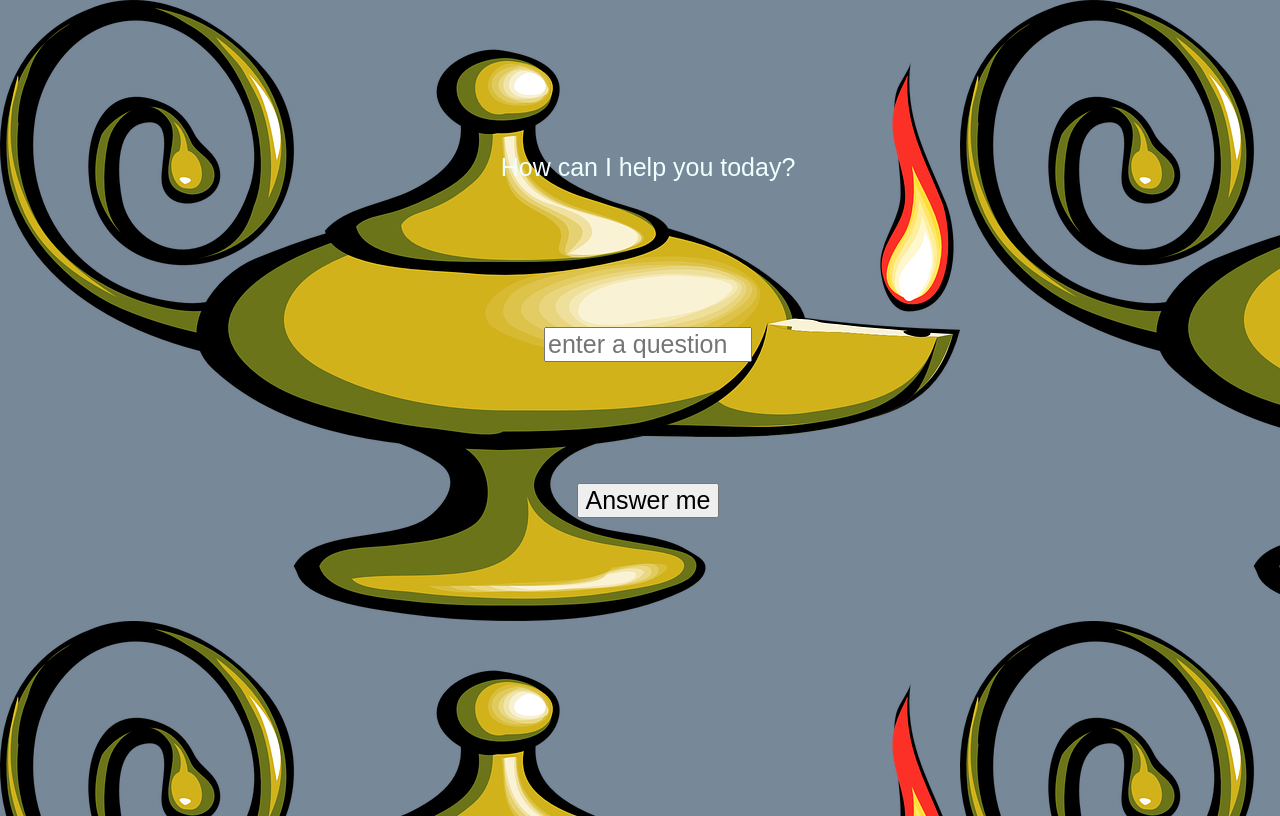
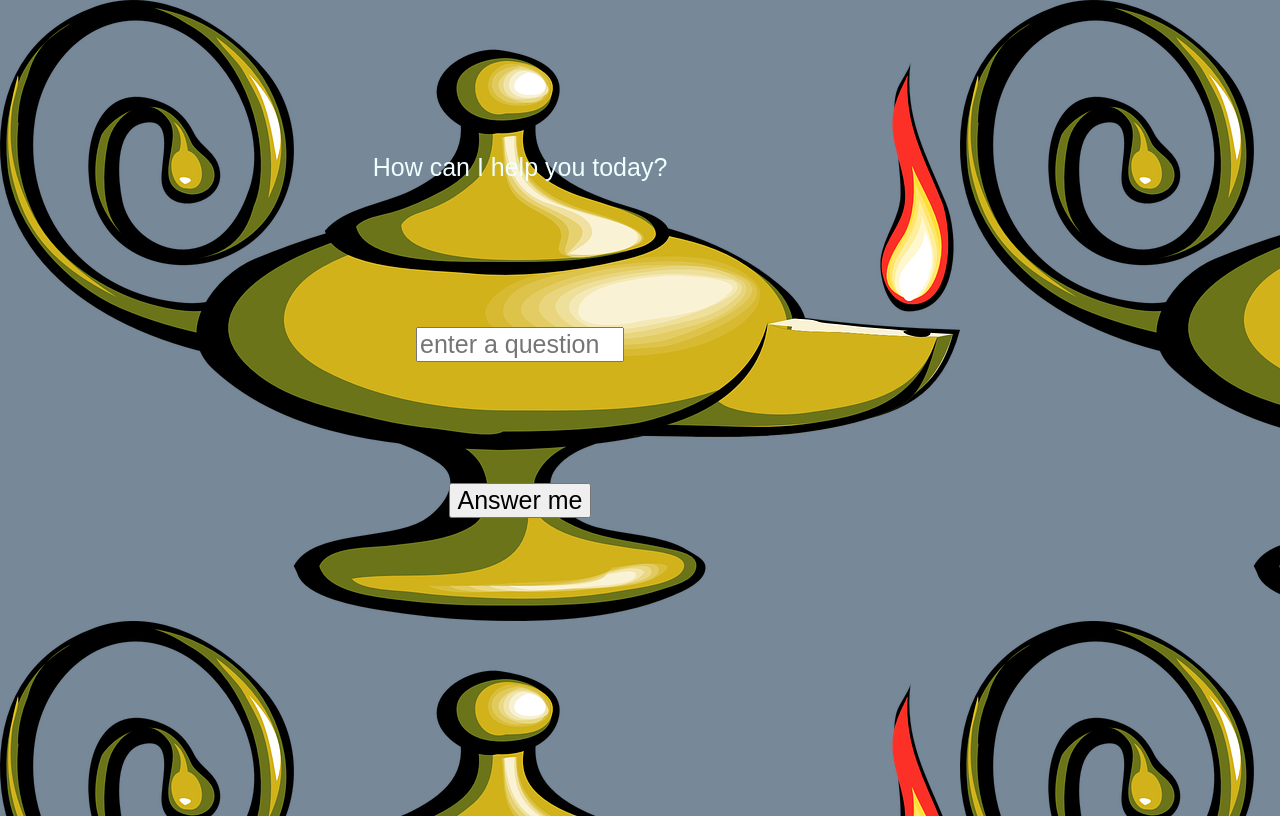
Before and after one commit to NicholasB85/Chance, a plain HTML site: page index.html in a window 1280 px wide. Drawn offline with Linux system fonts and the light colour scheme.

Commit message:
change the view width

```diff
--- a/main.css
+++ b/main.css
@@ -1,5 +1,5 @@
 body {
-    width: 100vw;
+    width: 80vw;
     height: 100vh;
     display: flex;
     justify-content: space-evenly;
@@ -11,7 +11,7 @@ body {
     background-color: lightslategray;
     color: azure;
 }
-
+/* adjust position */
 p, input, button {
     display: flex;
     justify-content: flex-start;
```
